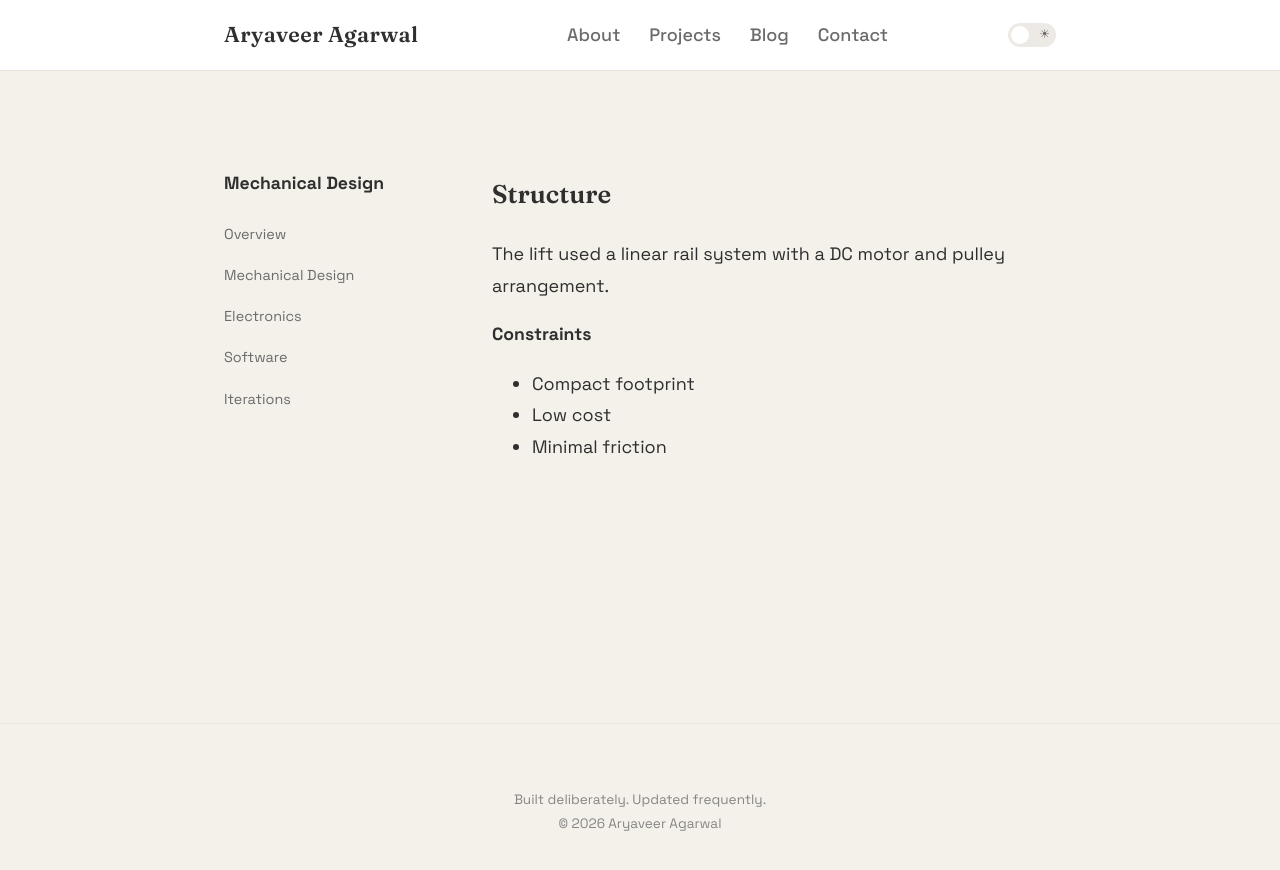
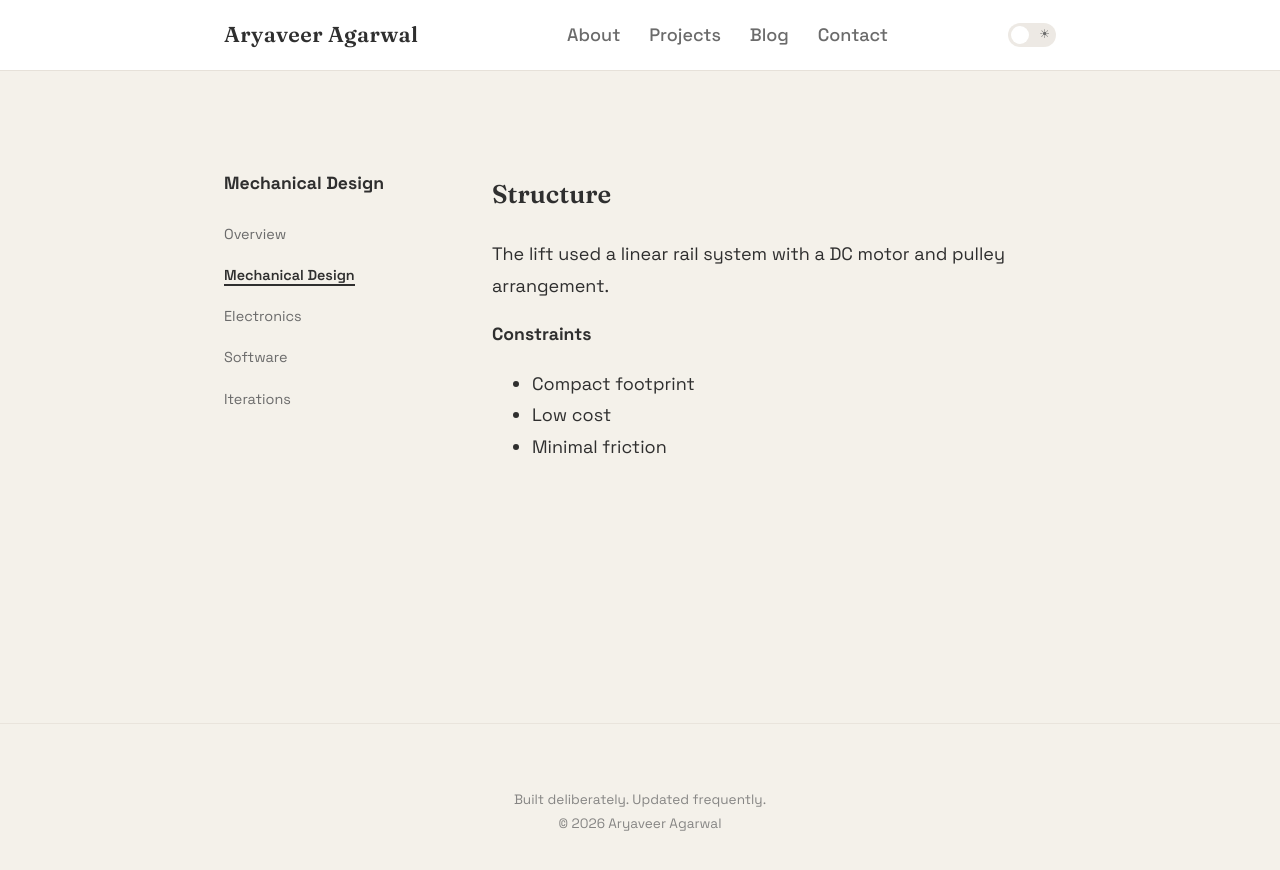
Before and after one commit to aryaveeragarwal/aryaveeragarwal.github.io, a Jekyll site: the page built from _projects/alexa-lift/design.md, in a window 1280 px wide. Shown: the top 870 px of the page. Built offline with Jekyll 4.4.1, drawn with Linux system fonts in a browser that asks for light colours.

Commit message:
Update style.css

```diff
--- a/assets/style.css
+++ b/assets/style.css
@@ -556,6 +556,22 @@ main a:hover {
     margin-bottom: 2rem;
   }
 }
+/* Active project sidebar link */
+.project-sidebar a.active {
+  color: var(--text);
+  font-weight: 600;
+  position: relative;
+}
+
+.project-sidebar a.active::after {
+  content: "";
+  position: absolute;
+  left: 0;
+  bottom: -2px;
+  width: 100%;
+  height: 2px;
+  background: currentColor;
+}
 /* =============================
    PROJECT ARCHIVE
 ============================= */
```
